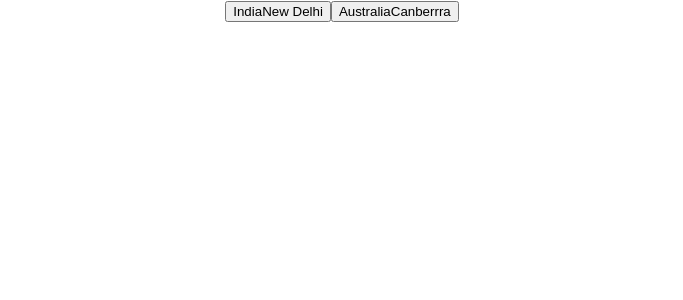
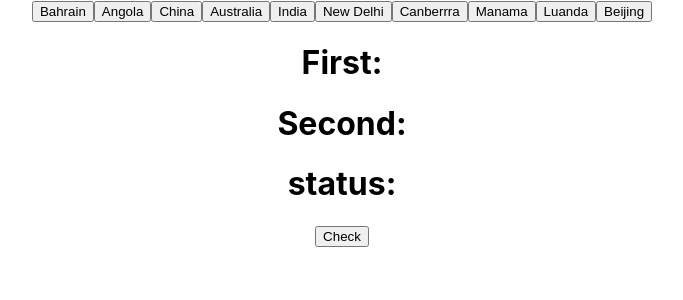
Before and after one commit to aryan-edstem/Capital-Game, a React (Create React App) app: page / in a window 1280 px wide. Shown: the top 300 px of the page, without its empty margins (298-981 px from the left). Built offline with nearby package versions, Linux system fonts and the light colour scheme.

Commit message:
Added Checking

```diff
--- a/src/App.js
+++ b/src/App.js
@@ -4,7 +4,10 @@
 function App() {
   const data = {
     India: "New Delhi",
-    Australia:"Canberrra"
+    Australia:"Canberrra",
+    Angola:"Luanda",
+    Bahrain:"Manama",
+    China:"Beijing"
   }
 
   return (
--- /dev/null
+++ b/src/countrycapital.css
@@ -0,0 +1,8 @@
+button:active,
+button.clicked{
+    background-color: blue;
+}
+
+.correct{
+    background-color: green;
+}
--- a/src/countrycapital.jsx
+++ b/src/countrycapital.jsx
@@ -1,44 +1,59 @@
-import React, {useState} from "react"
-
-function CountryCapital(props){
-
+import React, {useEffect, useState} from "react"
+import './countrycapital.css'
+function CountryCapital(props)
+    {
     const {data}=props
-    const list=Object.entries(data)
-    const newlist=JSON.stringify(list)
-    console.log(newlist)
+    const country=Object.keys(data);
+    const capital=Object.values(data);
     const [firstValue,setFirstValue]=useState('');
     const [secondValue,setSecondValue]=useState('');
-    // const handleCapitalCheck= (e) => {
+    const [shuffledCountries,setShuffledCountries]=useState([]);
+    const [shuffledCapitals,setShuffledCapitals]=useState([]);
+    const [clicked,setClicked]=useState('')
+    const [status,setStatus]=useState('')
+    const handleValueChange = (event) => {
+            setClicked(event.currentTarget.value);
+            if(firstValue===''){
+                setFirstValue(event.currentTarget.value)}
+            else if(firstValue){
+                setSecondValue(event.currentTarget.value)
+                    }
+                }
 
-    //     if(firstValue===''){
-    //         setFirstValue(e.target.value)
-    //          console.log(firstValue)
-    //         }
+    const handleCheck = () => {
+        if(data[firstValue] === secondValue){
+            setStatus('Correct');
+        }
+        else if(Object.keys(data).find(key=>data[key]===firstValue)===secondValue)
+            setStatus('Correct');
+        else
+            setStatus('Wrong');
+    }
 
-    //     else {
-    //         setSecondValue(e.target.value)
-    //         console.log(secondValue)
-    //         }
+    useEffect(()=>{
+        const shuffledcountries=[...country].sort(()=> Math.random()-0.5);
+        setShuffledCountries(shuffledcountries);
+        const shuffledcapitals=[...capital].sort(()=> Math.random()-0.5);
+        setShuffledCapitals(shuffledcapitals);
+    },[]);
 
-    //     if(secondValue)
-    //         {
-
-    //         }
-
-    // }
     return(
         <div>
-            {list.map((country)=>{
+            {shuffledCountries.map((country)=>{
                 return(
-                    <button>{country}</button>
+                    <button onClick={handleValueChange} className= {clicked=== country ? 'clicked': '' } value={country}> {country} </button>
                 )
             })}
-            {/*
-            {/* <button onClick={handleCapitalCheck} value={data.India}>{data.India}</button>
-            <button onClick={handleCapitalCheck} value="India">India</button>
-            <button onClick={handleCapitalCheck} value={data.Australia}>{data.Australia}</button>
-            <button onClick={handleCapitalCheck} value="Australia">Australia</button> */}
+            {shuffledCapitals.map((capital)=>{
+                return(
+                    <button onClick={handleValueChange} className={clicked=== capital ? 'clicked': '' } value={capital}> {capital} </button>
+                )
+            })}
+            <h1>First:{firstValue}</h1>
+            <h1>Second:{secondValue}</h1>
+            <h1>status:{status}</h1>
+            <button onClick={handleCheck}>Check</button>
         </div>
     )
-}
+    }
 export default CountryCapital
```
